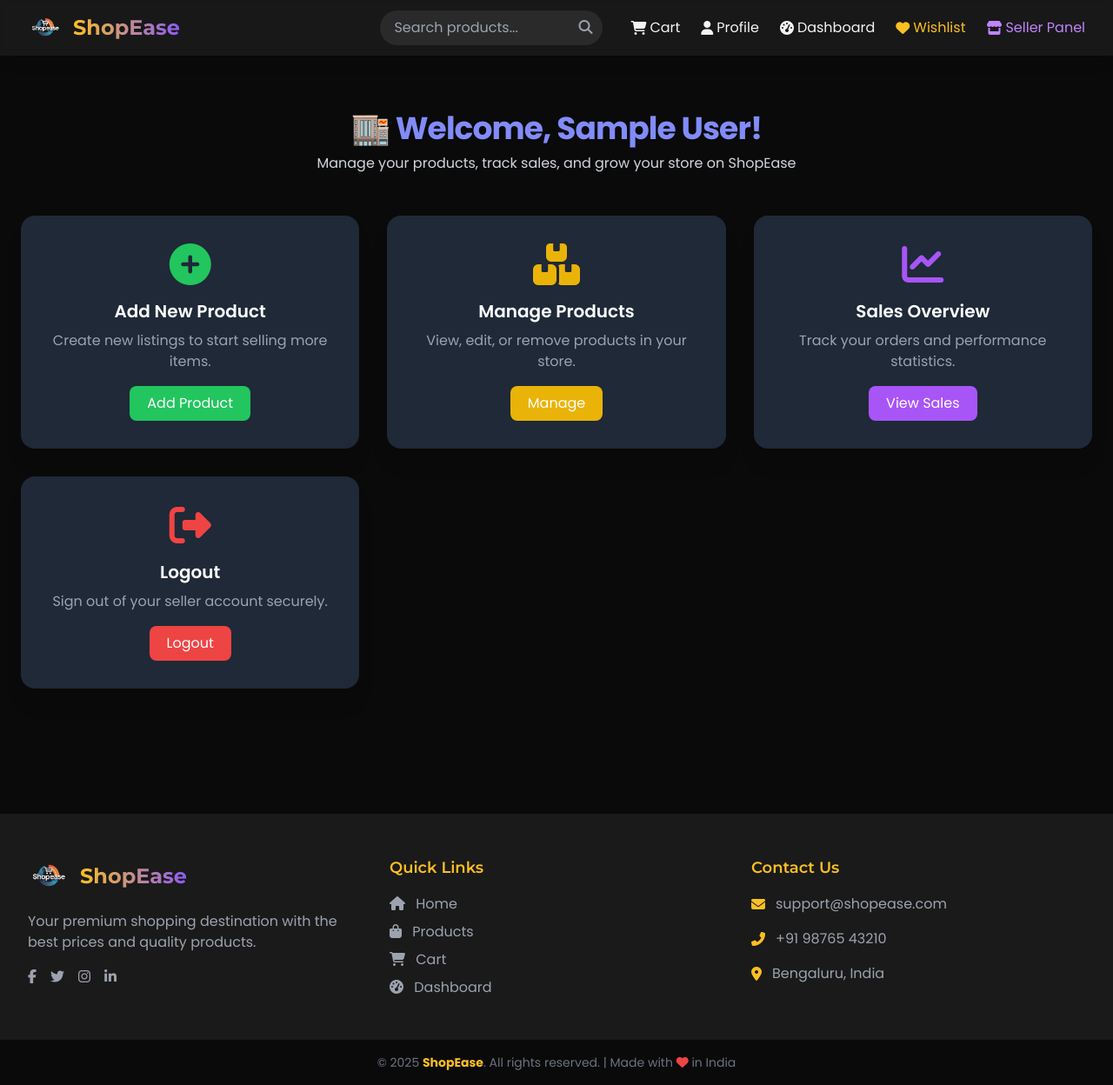
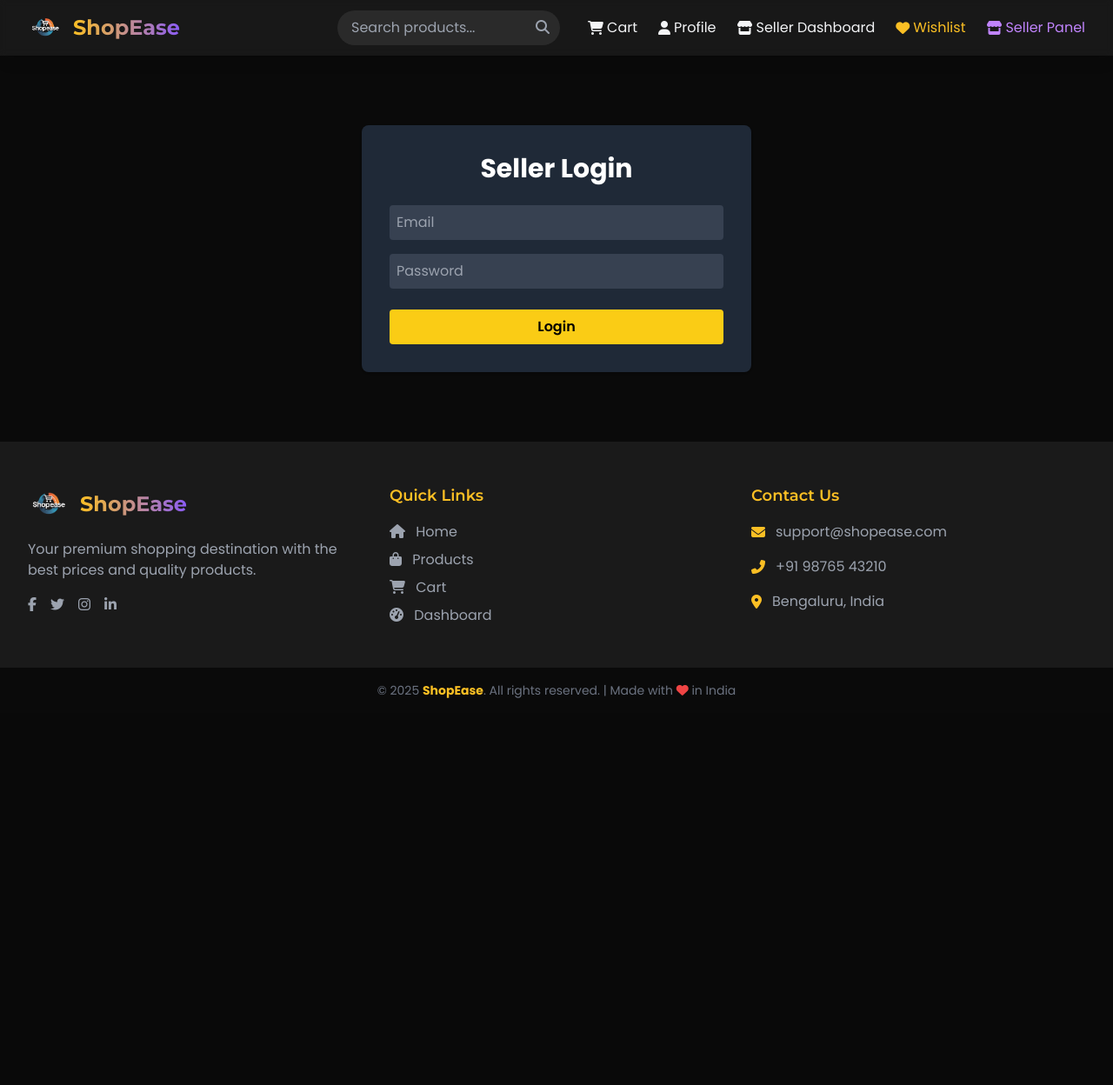
Before and after one commit to choudharikiranv15/shopping-app, a Flask app: page /seller_dashboard in a window 1280 px wide. Shown: the whole page at 87% size. After the commit the page ends 803 px from the top, so only its background shows below. Run offline with Flask 3, Linux system fonts and the light colour scheme; the visitor is signed in with stand-in values (Sample User, id 1); data comes from the database, SQL or seed files in the repository; some libraries are stand-ins or nearby versions.

Commit message:
Features

```diff
--- a/app.py
+++ b/app.py
@@ -805,6 +805,7 @@ def seller_login():
         password = request.form['password']
 
         conn = sqlite3.connect('database/app.db')
+        conn.row_factory = sqlite3.Row
         c = conn.cursor()
         c.execute(
             "SELECT id, name FROM sellers WHERE email = ? AND password = ?", (email, password))
@@ -812,12 +813,12 @@ def seller_login():
         conn.close()
 
         if seller:
-            session.clear()
-            session['seller_id'] = seller[0]
-            session['seller_name'] = seller[1]
-            session['role'] = 'seller'
-            flash("Login successful!", "success")
-            return redirect(url_for('seller/dashboard.html'))
+            session.clear()  # Clear previous user or seller session
+            session['seller_id'] = seller['id']
+            session['seller_name'] = seller['name']
+            session['role'] = 'seller'  # Important for role-based access
+            flash("Seller login successful!", "success")
+            return redirect(url_for('seller_dashboard'))
         else:
             flash("Invalid credentials", "danger")
 
@@ -826,11 +827,11 @@ def seller_login():
 
 @app.route('/seller_dashboard')
 def seller_dashboard():
+    # Ensure only logged-in sellers with proper role can access
     if session.get('role') != 'seller' or 'seller_id' not in session:
         flash("Access denied. Seller login required.", "warning")
         return redirect(url_for('seller_login'))
 
-    # Dashboard logic (e.g., list of products)
     conn = sqlite3.connect('database/app.db')
     conn.row_factory = sqlite3.Row
     c = conn.cursor()
--- a/templates/layout.html
+++ b/templates/layout.html
@@ -128,10 +128,18 @@
             <i class="fas fa-user"></i>
             <span class="hidden lg:inline-block">Profile</span>
           </a>
+          {% if session.get('role') == 'seller' %}
+  <a href="{{ url_for('seller_dashboard') }}" class="group flex items-center space-x-1 hover:text-accent-400 transition-colors">
+    <i class="fas fa-store"></i>
+    <span class="hidden lg:inline-block">Seller Dashboard</span>
+  </a>
+{% else %}
   <a href="{{ url_for('dashboard') }}" class="group flex items-center space-x-1 hover:text-accent-400 transition-colors">
     <i class="fas fa-tachometer-alt"></i>
     <span class="hidden lg:inline-block">Dashboard</span>
   </a>
+{% endif %}
+
           <a href="{{ url_for('wishlist') }}" class="group flex items-center space-x-1 text-accent-400 hover:text-accent-300 transition-colors">
             <i class="fas fa-heart"></i>
             <span class="hidden lg:inline-block">Wishlist</span>
@@ -169,9 +177,16 @@
       <a href="{{ url_for('profile') }}" class="px-3 py-2 rounded-lg hover:bg-dark-700">
         <i class="fas fa-user mr-2"></i> Profile
       </a>
+     {% if session.get('role') == 'seller' %}
+  <a href="{{ url_for('seller_dashboard') }}" class="px-3 py-2 rounded-lg hover:bg-dark-700">
+    <i class="fas fa-store mr-2"></i> Seller Dashboard
+  </a>
+{% else %}
   <a href="{{ url_for('dashboard') }}" class="px-3 py-2 rounded-lg hover:bg-dark-700">
     <i class="fas fa-tachometer-alt mr-2"></i> Dashboard
   </a>
+{% endif %}
+
       <a href="{{ url_for('wishlist') }}" class="px-3 py-2 rounded-lg hover:bg-dark-700 text-accent-400">
         <i class="fas fa-heart mr-2"></i> Wishlist
       </a>
--- a/templates/seller/dashboard.html
+++ b/templates/seller/dashboard.html
@@ -1,53 +1,36 @@
-{% extends "layout.html" %}
+{% extends 'layout.html' %}
 {% block content %}
 
-<section class="max-w-7xl mx-auto px-6 py-16 text-gray-900 dark:text-white animate__animated animate__fadeInDown">
-  <div class="text-center mb-12">
-    <h2 class="text-4xl font-extrabold tracking-tight text-indigo-500 dark:text-indigo-400">🏬 Welcome, {{ session['seller_name'] }}!</h2>
-    <p class="text-gray-500 dark:text-gray-300 mt-2">Manage your products, track sales, and grow your store on ShopEase</p>
-  </div>
+<div class="max-w-md mx-auto bg-gray-800 text-white p-8 rounded-lg shadow mt-20">
+  <h2 class="text-3xl font-bold mb-6 text-center">Seller Login</h2>
 
-  <div class="grid grid-cols-1 sm:grid-cols-2 lg:grid-cols-3 gap-8">
-    <!-- Add Product -->
-    <div class="bg-white dark:bg-gray-800 p-8 rounded-2xl shadow-xl hover:shadow-green-400/50 transform hover:-translate-y-2 transition duration-300">
-      <div class="text-center">
-        <i class="fas fa-plus-circle text-5xl text-green-500 mb-4"></i>
-        <h5 class="text-xl font-semibold mb-2">Add New Product</h5>
-        <p class="text-gray-500 dark:text-gray-400 mb-4">Create new listings to start selling more items.</p>
-        <a href="{{ url_for('seller_add_product') }}" class="inline-block px-5 py-2 bg-green-500 text-white rounded-lg hover:bg-green-600 transition">Add Product</a>
-      </div>
-    </div>
+  <!-- Flash Messages -->
+  {% with messages = get_flashed_messages(with_categories=true) %}
+    {% if messages %}
+      {% for category, message in messages %}
+        <div class="mb-4 px-4 py-2 rounded text-sm
+            {% if category == 'success' %} bg-green-100 text-green-800
+            {% elif category == 'danger' %} bg-red-100 text-red-800
+            {% elif category == 'warning' %} bg-yellow-100 text-yellow-800
+            {% else %} bg-gray-100 text-gray-800
+            {% endif %}">
+          {{ message }}
+        </div>
+      {% endfor %}
+    {% endif %}
+  {% endwith %}
 
-    <!-- Manage Products -->
-    <div class="bg-white dark:bg-gray-800 p-8 rounded-2xl shadow-xl hover:shadow-yellow-400/50 transform hover:-translate-y-2 transition duration-300">
-      <div class="text-center">
-        <i class="fas fa-boxes text-5xl text-yellow-500 mb-4"></i>
-        <h5 class="text-xl font-semibold mb-2">Manage Products</h5>
-        <p class="text-gray-500 dark:text-gray-400 mb-4">View, edit, or remove products in your store.</p>
-        <a href="{{ url_for('seller_products') }}" class="inline-block px-5 py-2 bg-yellow-500 text-white rounded-lg hover:bg-yellow-600 transition">Manage</a>
-      </div>
-    </div>
-
-    <!-- View Sales -->
-    <div class="bg-white dark:bg-gray-800 p-8 rounded-2xl shadow-xl hover:shadow-purple-400/50 transform hover:-translate-y-2 transition duration-300">
-      <div class="text-center">
-        <i class="fas fa-chart-line text-5xl text-purple-500 mb-4"></i>
-        <h5 class="text-xl font-semibold mb-2">Sales Overview</h5>
-        <p class="text-gray-500 dark:text-gray-400 mb-4">Track your orders and performance statistics.</p>
-        <a href="{{ url_for('seller_sales') }}" class="inline-block px-5 py-2 bg-purple-500 text-white rounded-lg hover:bg-purple-600 transition">View Sales</a>
-      </div>
-    </div>
-
-    <!-- Logout -->
-    <div class="bg-white dark:bg-gray-800 p-8 rounded-2xl shadow-xl hover:shadow-red-400/50 transform hover:-translate-y-2 transition duration-300">
-      <div class="text-center">
-        <i class="fas fa-sign-out-alt text-5xl text-red-500 mb-4"></i>
-        <h5 class="text-xl font-semibold mb-2">Logout</h5>
-        <p class="text-gray-500 dark:text-gray-400 mb-4">Sign out of your seller account securely.</p>
-        <a href="{{ url_for('seller_logout') }}" class="inline-block px-5 py-2 bg-red-500 text-white rounded-lg hover:bg-red-600 transition">Logout</a>
-      </div>
-    </div>
-  </div>
-</section>
+  <!-- Login Form -->
+  <form method="POST">
+    <input name="email" type="email" placeholder="Email" required
+           class="w-full p-2 rounded mb-4 bg-gray-700 placeholder-gray-400 text-white">
+    <input name="password" type="password" placeholder="Password" required
+           class="w-full p-2 rounded mb-6 bg-gray-700 placeholder-gray-400 text-white">
+    <button type="submit"
+            class="w-full bg-yellow-400 hover:bg-yellow-300 text-black font-semibold px-4 py-2 rounded transition">
+      Login
+    </button>
+  </form>
+</div>
 
 {% endblock %}
```
Also changed, not shown: templates/seller/login.html (+35 -5 lines). Lines whose indentation alone changed are shown as unchanged.
